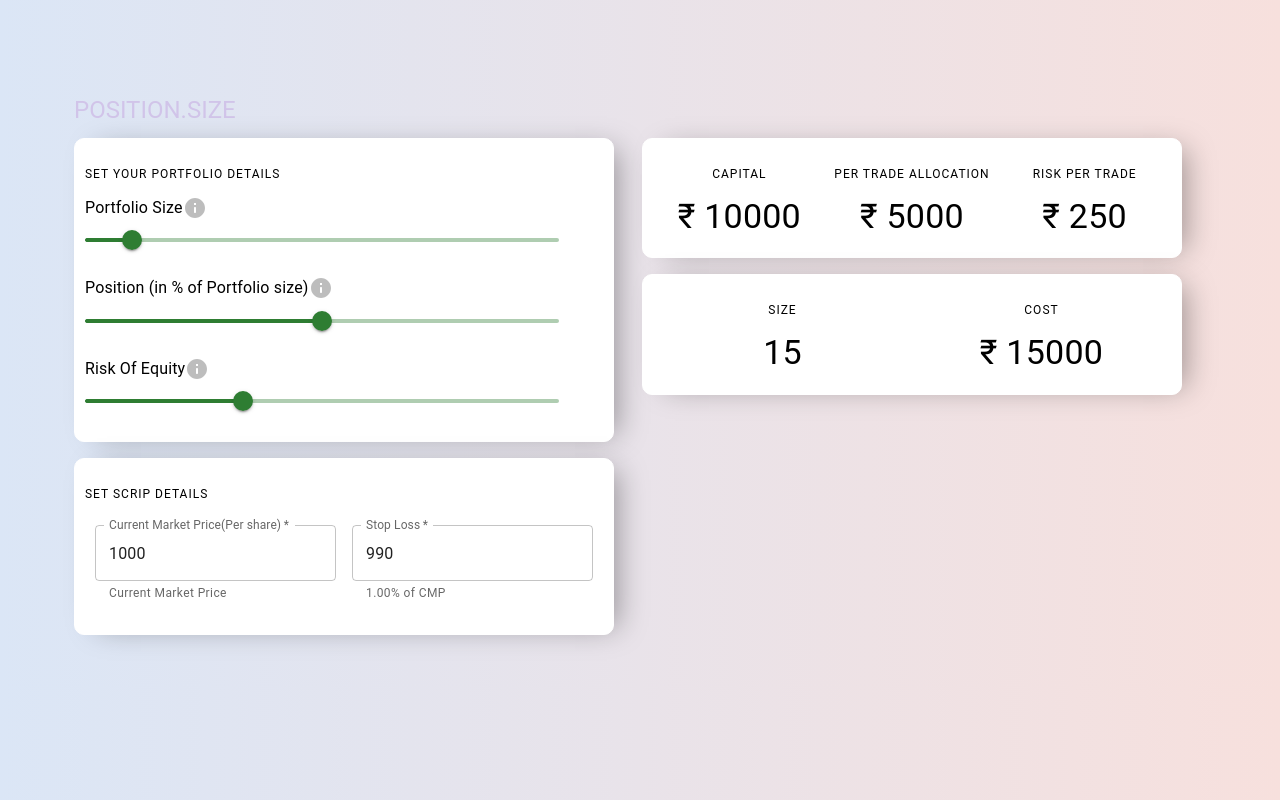
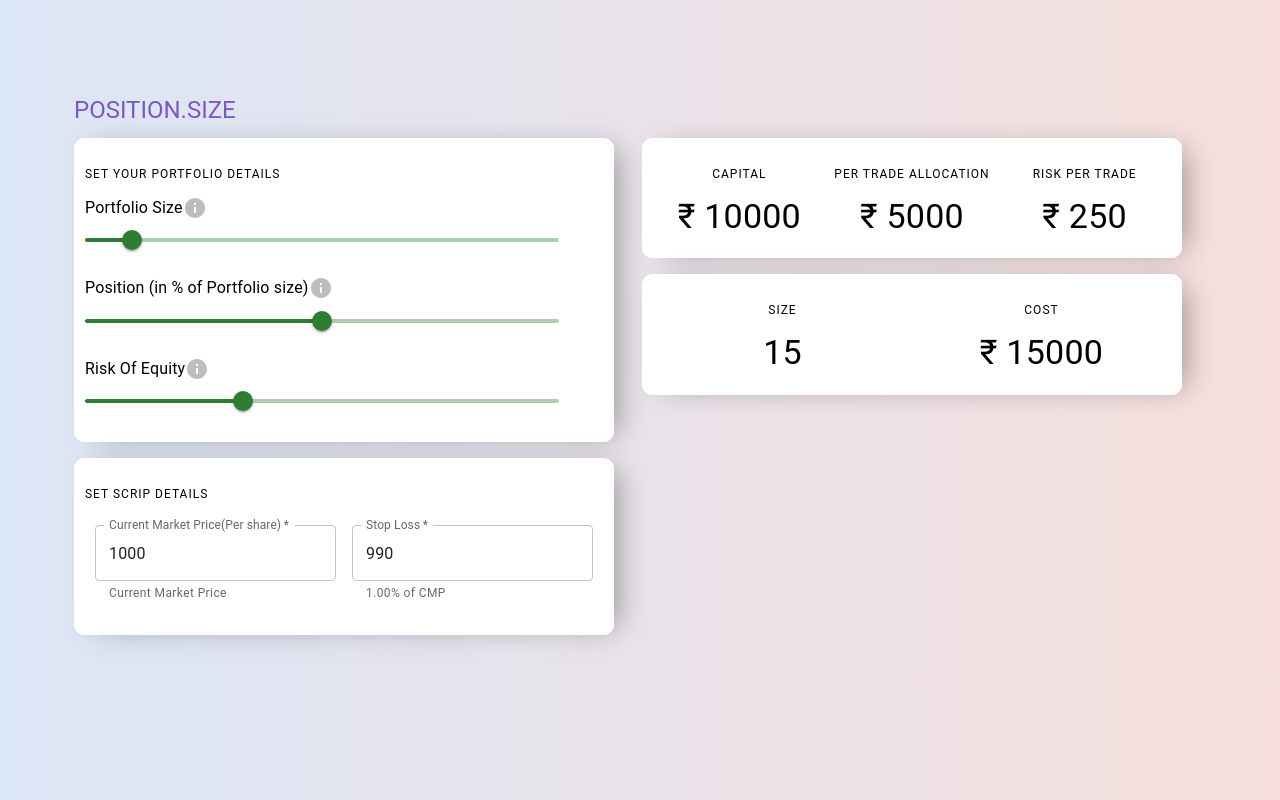
Before and after one commit to swaraj89/position.size, a React (Vite) app: page / in a window 1280 px wide. Built offline with nearby package versions, Linux system fonts and the light colour scheme.

Commit message:
Testing netlify deployment

```diff
--- a/src/PositionSizer.js
+++ b/src/PositionSizer.js
@@ -65,7 +65,7 @@ const PositionSizer = () => {
               variant="h5"
               component="h5"
               gutterBottom
-              color={deepPurple[100]}
+              color={deepPurple[400]}
             >
               POSITION.SIZE
             </Typography>
```
